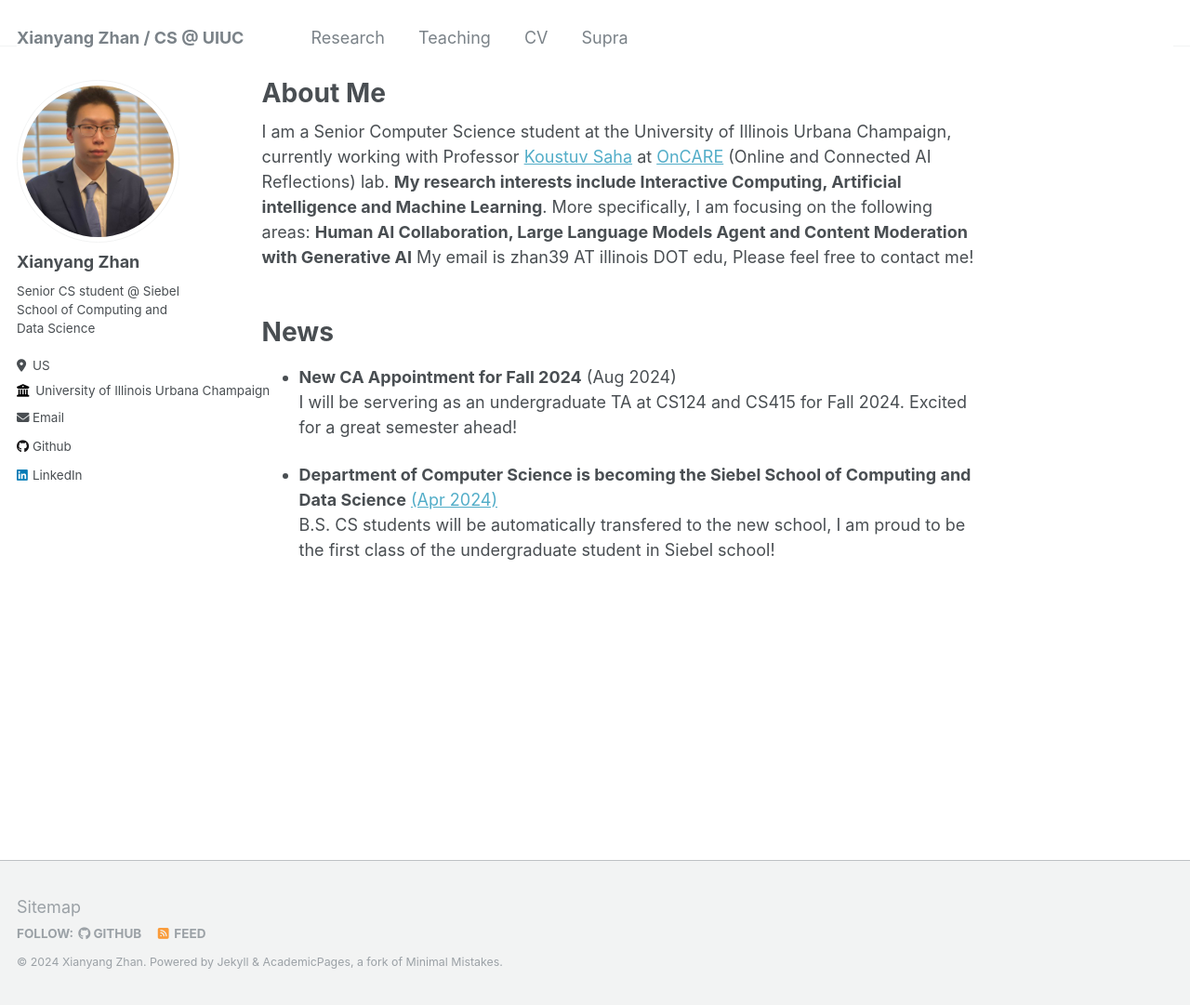
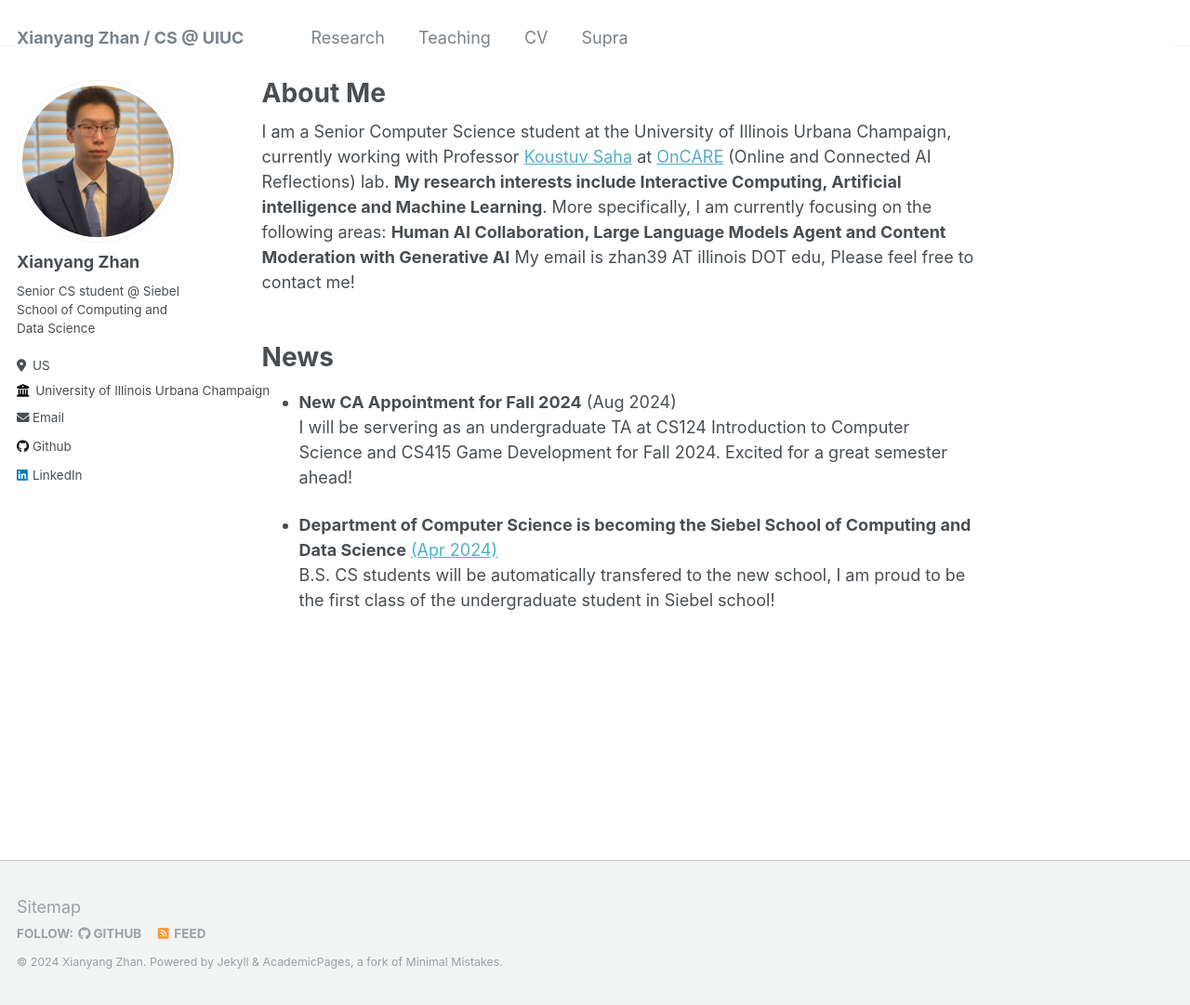
Before and after one commit to xzhan0/xzhan0.github.io, a Jekyll site: the page built from _pages/about.md, in a window 1280 px wide and 1081 px high. Shown: the whole window at 93% size. Built offline with Jekyll 4.4.1, drawn with Linux system fonts in a browser that asks for light colours.

Commit message:
Update about.md

```diff
--- a/_pages/about.md
+++ b/_pages/about.md
@@ -6,7 +6,7 @@
   - /about/
   - /about.html
 ---
-I am a Senior Computer Science student at the University of Illinois Urbana Champaign, currently working with Professor [Koustuv Saha](https://koustuv.com/) at [OnCARE](https://oncare.cs.illinois.edu/people/) (Online and Connected AI Reflections) lab. **My research interests include Interactive Computing, Artificial intelligence and Machine Learning**. More specifically, I am focusing on the following areas: **Human AI Collaboration, Large Language Models Agent and Content Moderation with Generative AI** My email is zhan39 AT illinois DOT edu, Please feel free to contact me!
+I am a Senior Computer Science student at the University of Illinois Urbana Champaign, currently working with Professor [Koustuv Saha](https://koustuv.com/) at [OnCARE](https://oncare.cs.illinois.edu/people/) (Online and Connected AI Reflections) lab. **My research interests include Interactive Computing, Artificial intelligence and Machine Learning**. More specifically, I am currently focusing on the following areas: **Human AI Collaboration, Large Language Models Agent and Content Moderation with Generative AI** My email is zhan39 AT illinois DOT edu, Please feel free to contact me!
 <br/>
 <br/>
 
@@ -15,7 +15,7 @@
 ======
 - **New CA Appointment for Fall 2024** (Aug 2024)
 <br/>
-I will be servering as an undergraduate TA at CS124 and CS415 for Fall 2024. Excited for a great semester ahead!
+I will be servering as an undergraduate TA at CS124 Introduction to Computer Science and CS415 Game Development for Fall 2024. Excited for a great semester ahead!
 
 - **Department of Computer Science is becoming the Siebel School of Computing and Data Science** [(Apr 2024)](https://grainger.illinois.edu/news/stories/66263)
 <br/>
```
